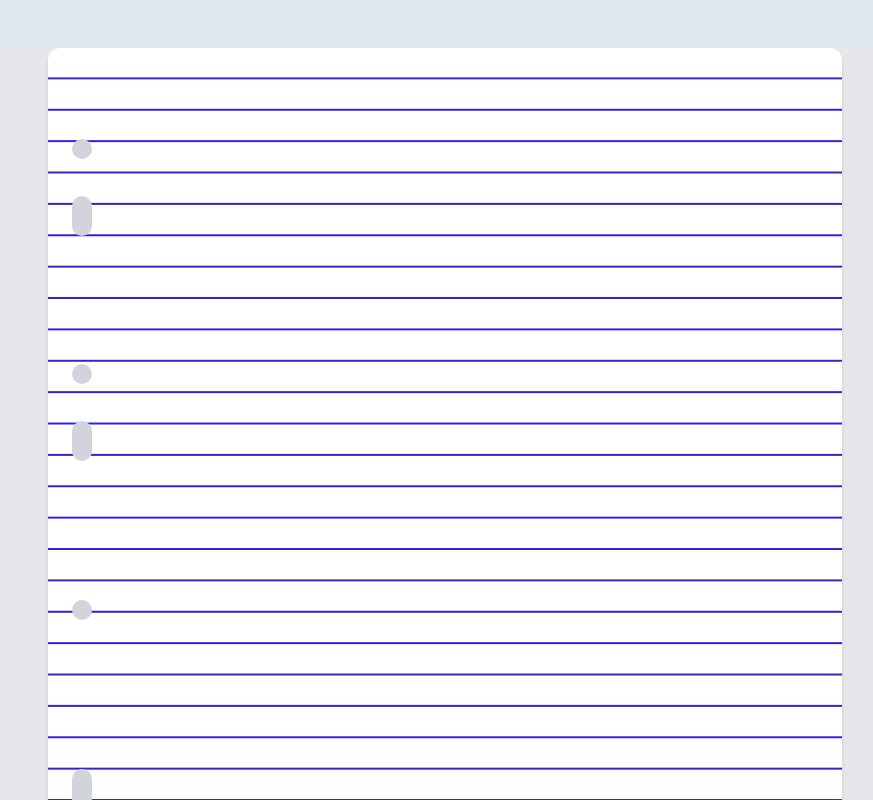
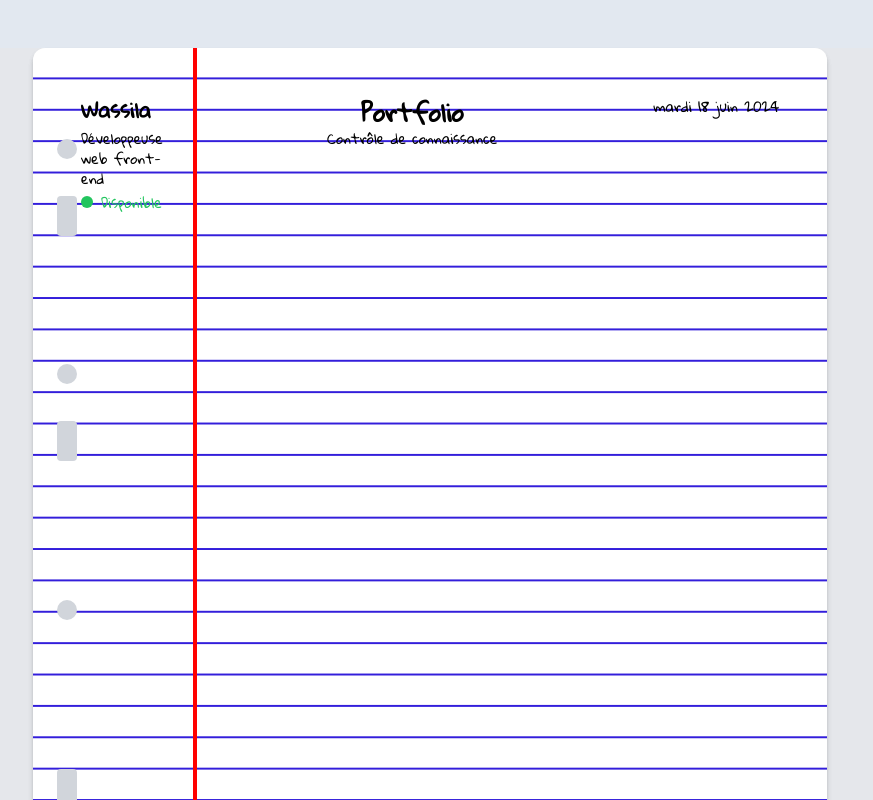
Before and after one commit to LaWass1864/autodit-react, a React (Create React App) app: page / in a window 1280 px wide. Shown: the top 800 px of the page, without its empty margins (210-1083 px from the left). Built offline with nearby package versions, Linux system fonts and the light colour scheme.

Commit message:
header ok avec les informations et centrage de la feuille + marge ok

```diff
--- a/postcss.config.js
+++ b/postcss.config.js
@@ -1,6 +1,7 @@
+// postcss.config.js
 module.exports = {
   plugins: {
     tailwindcss: {},
     autoprefixer: {},
   },
-}
+};
--- a/src/App.js
+++ b/src/App.js
@@ -1,44 +1,16 @@
 import React from 'react';
-
-function App() {
-  return (
-    <div className="App min-h-screen flex items-center justify-center bg-gray-200 mt-12">
-      <div className="relative" style={{ width: '824px', height: '1123px' }}>
-        {/* Feuille de papier */}
-        <div
-          className="bg-white shadow-md rounded-xl p-8 relative"
-          style={{
-            width: '794px',
-            height: '1123px',
-            backgroundImage: 'url("/css-pattern-by-magicpattern4.png")',
-            backgroundSize: 'cover',
-            backgroundRepeat: 'no-repeat',
-            backgroundPosition: 'center',
-            marginLeft: '30px' // Décalage pour les trous
-          }}
-        >
-          {/* Trous d'intercalaire */}
-          <div className="absolute left-6 top-[9%] transform -translate-y-1/2 bg-gray-300 rounded-full" style={{ width: '20px', height: '20px' }}></div>
-          <div className="absolute left-6 top-[15%] transform -translate-y-1/2 bg-gray-300" style={{ width: '20px', height: '40px', borderRadius: '10px' }}></div>
-
-          <div className="absolute left-6 top-[29%] transform -translate-y-1/2 bg-gray-300 rounded-full" style={{ width: '20px', height: '20px' }}></div>
-          <div className="absolute left-6 top-[35%] transform -translate-y-1/2 bg-gray-300" style={{ width: '20px', height: '40px', borderRadius: '10px' }}></div>
-
-          <div className="absolute left-6 top-[50%] transform -translate-y-1/2 bg-gray-300 rounded-full" style={{ width: '20px', height: '20px' }}></div>
+import Paper from './component/Paper';
 
 
-          <div className="absolute left-6 top-[66%] transform -translate-y-1/2 bg-gray-300" style={{ width: '20px', height: '40px', borderRadius: '10px' }}></div>
-          <div className="absolute left-6 top-[72%] transform -translate-y-1/2 bg-gray-300 rounded-full" style={{ width: '20px', height: '20px' }}></div>
+const App = () => {
+  return (
 
-          <div className="absolute left-6 top-[90%] transform -translate-y-1/2 bg-gray-300" style={{ width: '20px', height: '40px', borderRadius: '10px' }}></div>
-          <div className="absolute left-6 top-[96%] transform -translate-y-1/2 bg-gray-300 rounded-full" style={{ width: '20px', height: '20px' }}></div>
+    <div className="App min-h-screen flex items-center justify-center bg-gray-200 mt-12">
+      {/* composant de la feuille avec les trous d'intercalaire et la marge rouge  */}
+      <Paper />
 
-
-
-        </div>
-      </div>
     </div>
   );
-}
+};
 
 export default App;
--- /dev/null
+++ b/src/component/Header.js
@@ -0,0 +1,38 @@
+import React from 'react';
+
+const Header = () => {
+  // Variables pour afficher les informations
+  const name = "Wassila";
+  const job = "Développeuse web front-end";
+  const availability = "Disponible";
+
+  // Fonction pour formater la date
+  const formatDate = (date) => {
+    const options = { weekday: 'long', year: 'numeric', month: 'long', day: 'numeric' };
+    return new Intl.DateTimeFormat('fr-FR', options).format(date);
+  };
+
+  const today = formatDate(new Date());
+
+  return (
+    <header className="flex justify-between items-start p-4 rounded-t-xl w-full max-w-4xl">
+      <div className="flex flex-col items-start space-y-1">
+        <h1 className="text-xl font-bold font-gloria">{name}</h1>
+        <p className="text-sm max-w-[90px] font-gloria">{job}</p>
+        <div className="flex items-center space-x-2">
+          <div className="bg-green-500 w-3 h-3 rounded-full"></div>
+          <p className="text-sm text-green-500 font-gloria">{availability}</p>
+        </div>
+      </div>
+      <div className="text-center self-start">
+        <h2 className="text-2xl font-bold font-gloria">Portfolio</h2>
+        <p className="text-sm font-gloria">Contrôle de connaissance</p>
+      </div>
+      <div className="text-right self-start">
+        <p className="text-sm font-gloria">{today}</p>
+      </div>
+    </header>
+  );
+}
+
+export default Header;
--- /dev/null
+++ b/src/component/Paper.js
@@ -0,0 +1,46 @@
+import React from 'react';
+import Header from './Header';
+
+const Paper = () => {
+  return (
+    <div className="min-h-screen flex items-center justify-center">
+      <div className="relative shadow-md rounded-xl">
+        {/* Feuille de papier */}
+        <div
+          className="bg-white shadow-md rounded-xl p-4 sm:p-8 relative"
+          style={{
+            width: '794px',
+            height: '1123px',
+            backgroundImage: 'url("/css-pattern-by-magicpattern4.png")',
+            backgroundSize: 'cover',
+            backgroundRepeat: 'no-repeat',
+            backgroundPosition: 'center',
+          }}
+        >
+          {/* Marge rouge */}
+          <div className="absolute left-40 top-0 bottom-0 w-1" style={{ backgroundColor: 'var(--custom-red)' }}></div>
+
+          {/* Trous d'intercalaire */}
+          <div className="absolute left-6 top-[9%] transform -translate-y-1/2 bg-gray-300 rounded-full w-4 h-4 sm:w-5 sm:h-5"></div>
+          <div className="absolute left-6 top-[15%] transform -translate-y-1/2 bg-gray-300 w-4 h-10 sm:w-5 sm:h-10 rounded"></div>
+
+          <div className="absolute left-6 top-[29%] transform -translate-y-1/2 bg-gray-300 rounded-full w-4 h-4 sm:w-5 sm:h-5"></div>
+          <div className="absolute left-6 top-[35%] transform -translate-y-1/2 bg-gray-300 w-4 h-10 sm:w-5 sm:h-10 rounded"></div>
+
+          <div className="absolute left-6 top-[50%] transform -translate-y-1/2 bg-gray-300 rounded-full w-4 h-4 sm:w-5 sm:h-5"></div>
+
+          <div className="absolute left-6 top-[66%] transform -translate-y-1/2 bg-gray-300 w-4 h-10 sm:w-5 sm:h-10 rounded"></div>
+          <div className="absolute left-6 top-[72%] transform -translate-y-1/2 bg-gray-300 rounded-full w-4 h-4 sm:w-5 sm:h-5"></div>
+
+          <div className="absolute left-6 top-[90%] transform -translate-y-1/2 bg-gray-300 w-4 h-10 sm:w-5 sm:h-10 rounded"></div>
+          <div className="absolute left-6 top-[96%] transform -translate-y-1/2 bg-gray-300 rounded-full w-4 h-4 sm:w-5 sm:h-5"></div>
+
+          {/* Header de la feuille */}
+          <Header />
+        </div>
+      </div>
+    </div>
+  );
+}
+
+export default Paper;
--- a/src/index.css
+++ b/src/index.css
@@ -1,4 +1,9 @@
-/* Typographie du site */
+/* index.css */
+
+/* Importation des bases Tailwind CSS */
+@tailwind base;
+@tailwind components;
+@tailwind utilities;
 
 /* Importation de la police Gloria Hallelujah */
 @font-face {
@@ -7,21 +12,36 @@
   font-weight: normal;
   font-style: normal;
 }
-
-/* Importation de la police Merriweather Sans */
 @font-face {
-  font-family: 'Merriweather Sans';
+  font-family: 'Merriweather';
   src: url('./fonts/MerriweatherSans-Regular.ttf') format('truetype');
-  font-weight: 400;
+  font-weight: normal;
   font-style: normal;
 }
 
-/* Couleur fond d'écran */
-@tailwind base;
-@tailwind components;
-@tailwind utilities;
+/* Classe pour Gloria Hallelujah */
+.font-gloria {
+  font-family: 'Gloria Hallelujah', cursive;
+}
 
+/* Classe pour Merriweather Sans */
+.font-merriweather {
+  font-family: 'Merriweather', sans-serif;
+}
+
+/* Variables de couleur personnalisées */
+:root {
+  --neon-blue: #3366ff;
+  --rose-pink: #ff66cc;
+  --icterine: #ffff66;
+  --screamin-green: #66ff66;
+  --light-blue: #add8e6;
+  --custom-red: #ff0000;
+  --custom-blue: #0000ff;
+}
+
+/* Typographie du site */
 body {
-  @apply  bg-slate-200;
-  font-family: 'Merriweather Sans', sans-serif;
+  @apply bg-slate-200;
+
 }
--- a/src/index.js
+++ b/src/index.js
@@ -1,8 +1,7 @@
 import React from 'react';
 import ReactDOM from 'react-dom';
 import './index.css';
-import App from './App';
-import reportWebVitals from './reportWebVitals';
+import App from './App';import reportWebVitals from './reportWebVitals';
 
 ReactDOM.render(
   <React.StrictMode>
--- a/tailwind.config.js
+++ b/tailwind.config.js
@@ -1,10 +1,20 @@
-/** @type {import('tailwindcss').Config} */
+// tailwind.config.js
 module.exports = {
   content: [
-    "./src/**/*.{js,jsx,ts,tsx}",
+    './src/**/*.{js,jsx,ts,tsx}',
   ],
   theme: {
-    extend: {},
+    extend: {
+      colors: {
+        'neon-blue': 'var(--neon-blue)',
+        'rose-pink': 'var(--rose-pink)',
+        'icterine': 'var(--icterine)',
+        'screamin-green': 'var(--screamin-green)',
+        'light-blue': 'var(--light-blue)',
+        'custom-red': 'var(--custom-red)',
+        'custom-blue': 'var(--custom-blue)',
+      },
+    },
   },
   plugins: [],
-}
+};
```
Also changed, not shown: public/background-pattern.png (deleted), public/css-pattern-by-magicpattern3.png (deleted).
